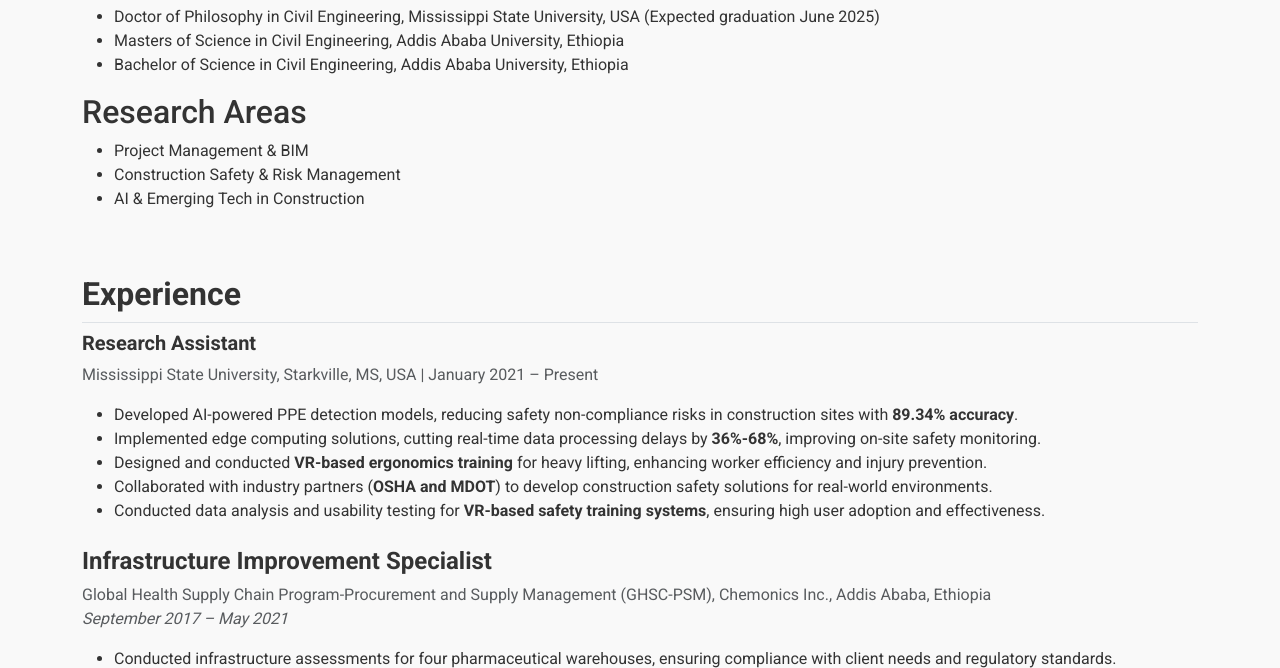
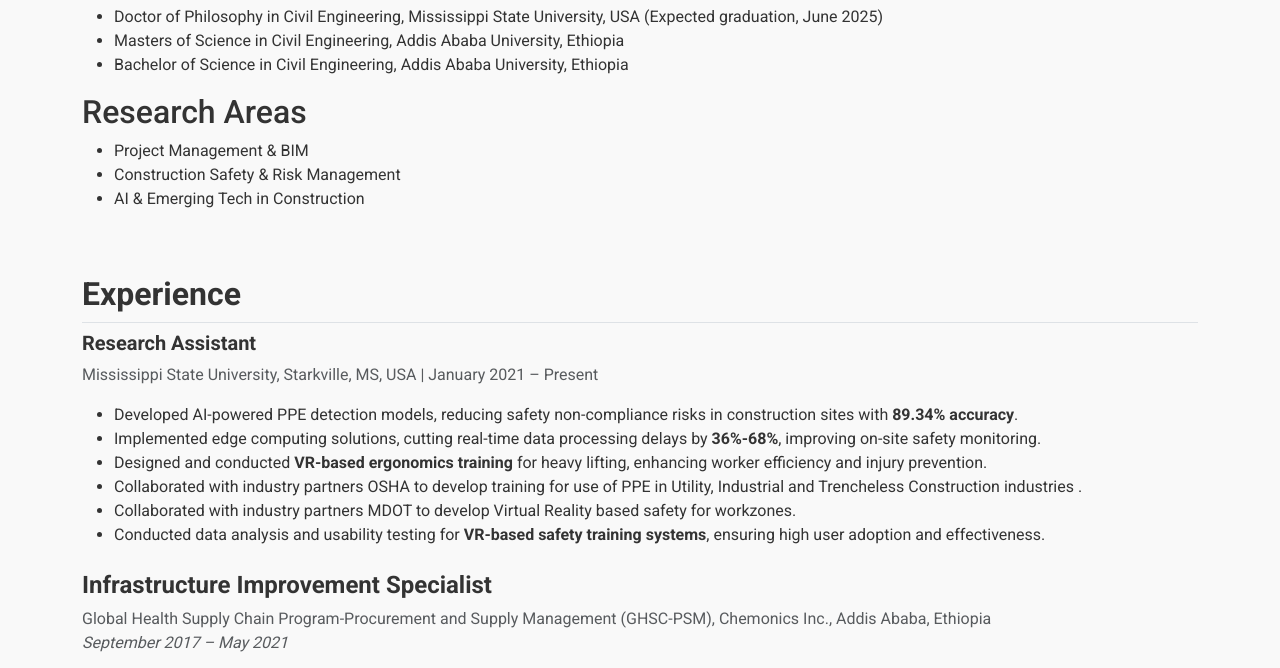
Before and after one commit to MikiasGugssa/Portfolio, a plain HTML site: page index.html in a window 1280 px wide. Shown: the part 711-1379 px from the top of the page. Drawn offline with nearby package versions, Linux system fonts and the light colour scheme.

Commit message:
Update index.html

```diff
--- a/index.html
+++ b/index.html
@@ -47,7 +47,7 @@
     <div class="container">
       <h2>Education</h2>
 	   <ul>
-        <li>Doctor of Philosophy in Civil Engineering, Mississippi State University, USA (Expected graduation June 2025)</li>
+        <li>Doctor of Philosophy in Civil Engineering, Mississippi State University, USA (Expected graduation, June 2025)</li>
 	    <li>Masters of Science in Civil Engineering, Addis Ababa University, Ethiopia</li>
 	    <li>Bachelor of Science in Civil Engineering, Addis Ababa University, Ethiopia</li>
 </ul>
@@ -74,7 +74,8 @@
         <li>Developed AI-powered PPE detection models, reducing safety non-compliance risks in construction sites with <strong>89.34% accuracy</strong>.</li>
         <li>Implemented edge computing solutions, cutting real-time data processing delays by <strong>36%-68%</strong>, improving on-site safety monitoring.</li>
         <li>Designed and conducted <strong>VR-based ergonomics training</strong> for heavy lifting, enhancing worker efficiency and injury prevention.</li>
-        <li>Collaborated with industry partners (<strong>OSHA and MDOT</strong>) to develop construction safety solutions for real-world environments.</li>
+        <li>Collaborated with industry partners OSHA to develop training for use of PPE in Utility, Industrial and Trencheless Construction industries .</li>
+	<li>Collaborated with industry partners MDOT to develop Virtual Reality based safety for workzones.</li>
         <li>Conducted data analysis and usability testing for <strong>VR-based safety training systems</strong>, ensuring high user adoption and effectiveness.</li>
       </ul>
     </div>
```
